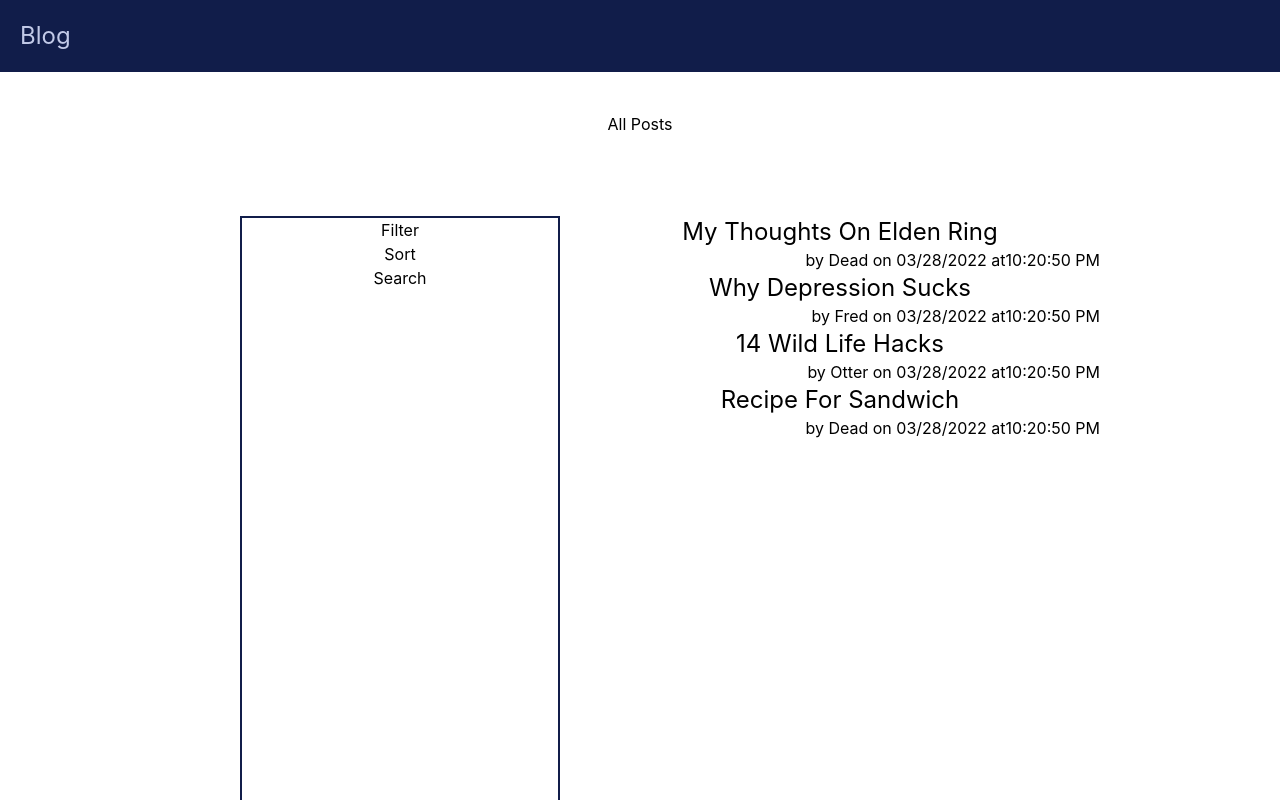
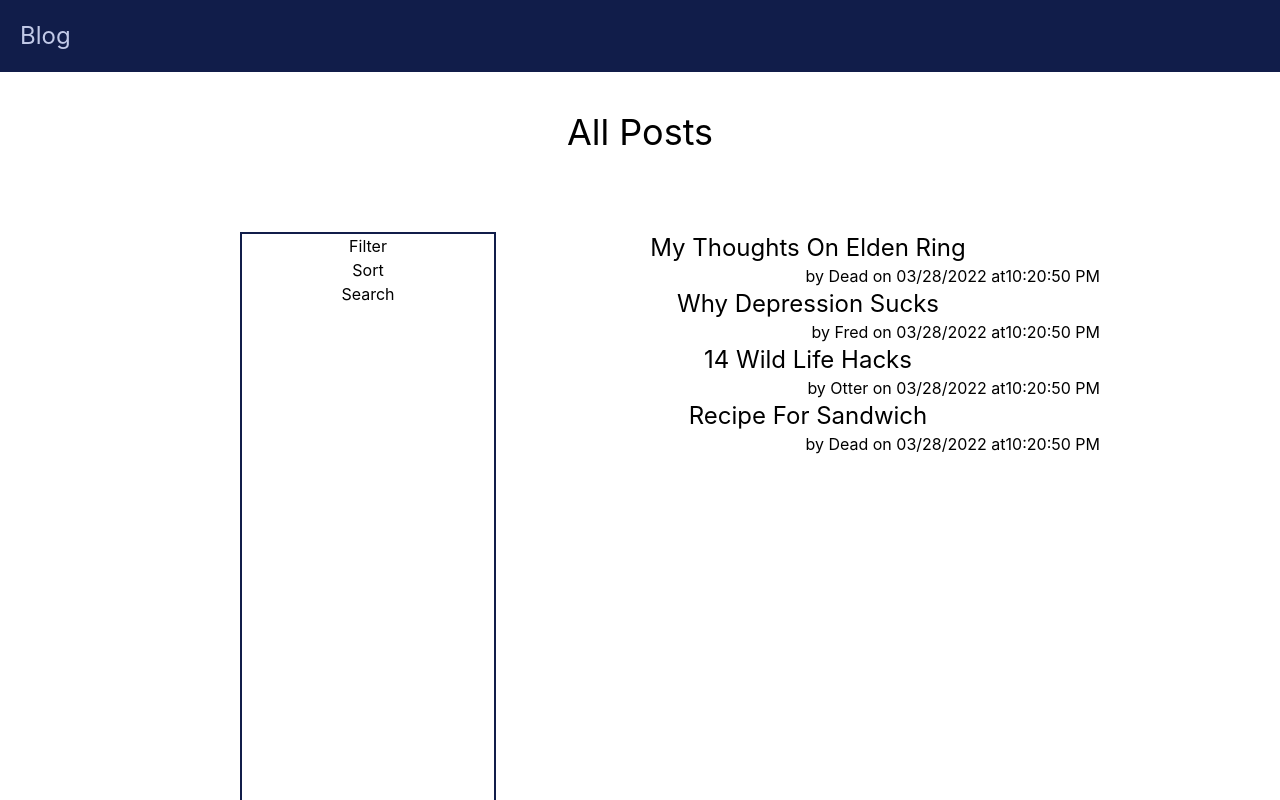
Before and after one commit to DeadpanCakes/BlogFrontEnd, a React (Create React App) app: page /posts in a window 1280 px wide. Shown: the top 800 px of the page. Built offline with nearby package versions, Linux system fonts and the light colour scheme.

Commit message:
resized title

```diff
--- a/src/components/posts/AllPosts.js
+++ b/src/components/posts/AllPosts.js
@@ -2,8 +2,8 @@ import PostList from "./PostList";
 
 const AllPosts = () => {
   const containerStyle = "flex pl-60 pr-40 py-10 min-h-[100vh]";
-  const titleStyle = "py-10"
-  const controlStyle = "flex-1 border-2 border-darkBG max-w-[25vw]";
+  const titleStyle = "py-10 text-4xl"
+  const controlStyle = "flex-1 border-2 border-darkBG max-w-[20vw]";
   const postsStyle = "flex-1";
   return (
     <div>
```
